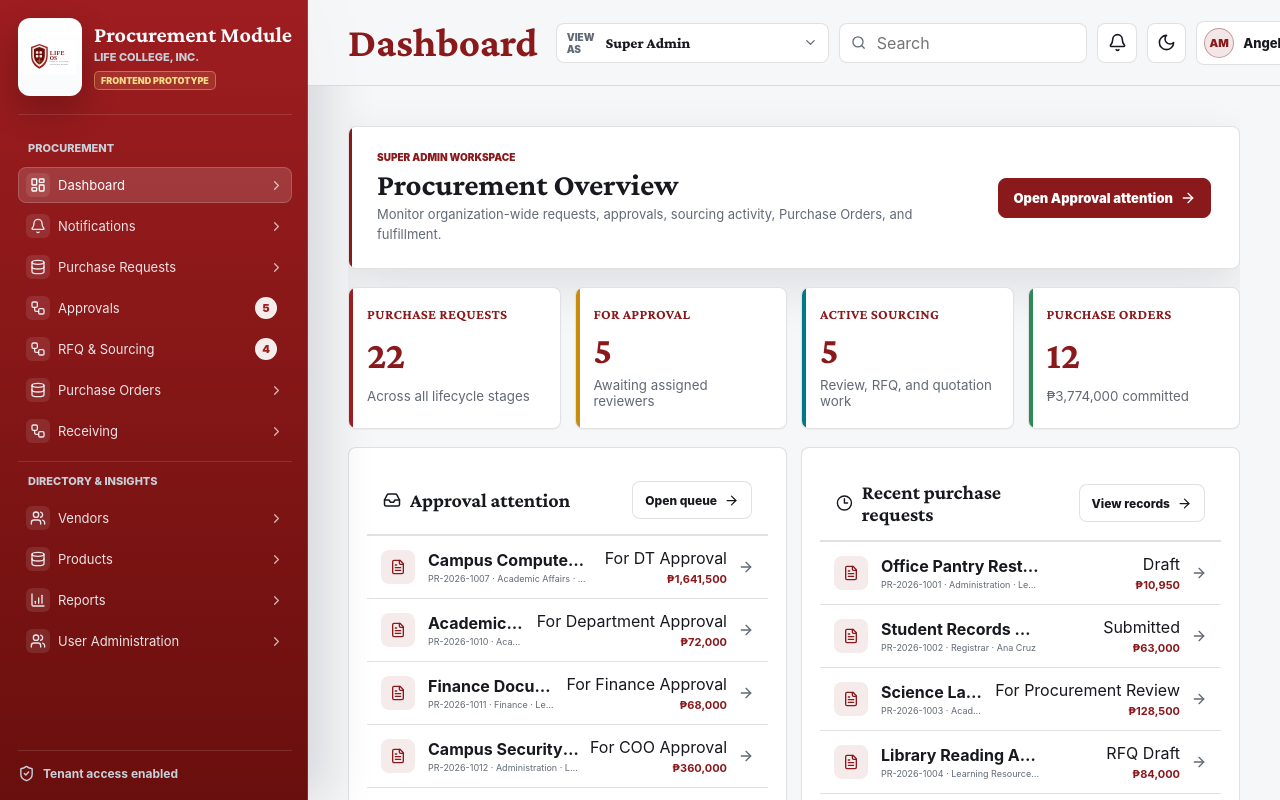
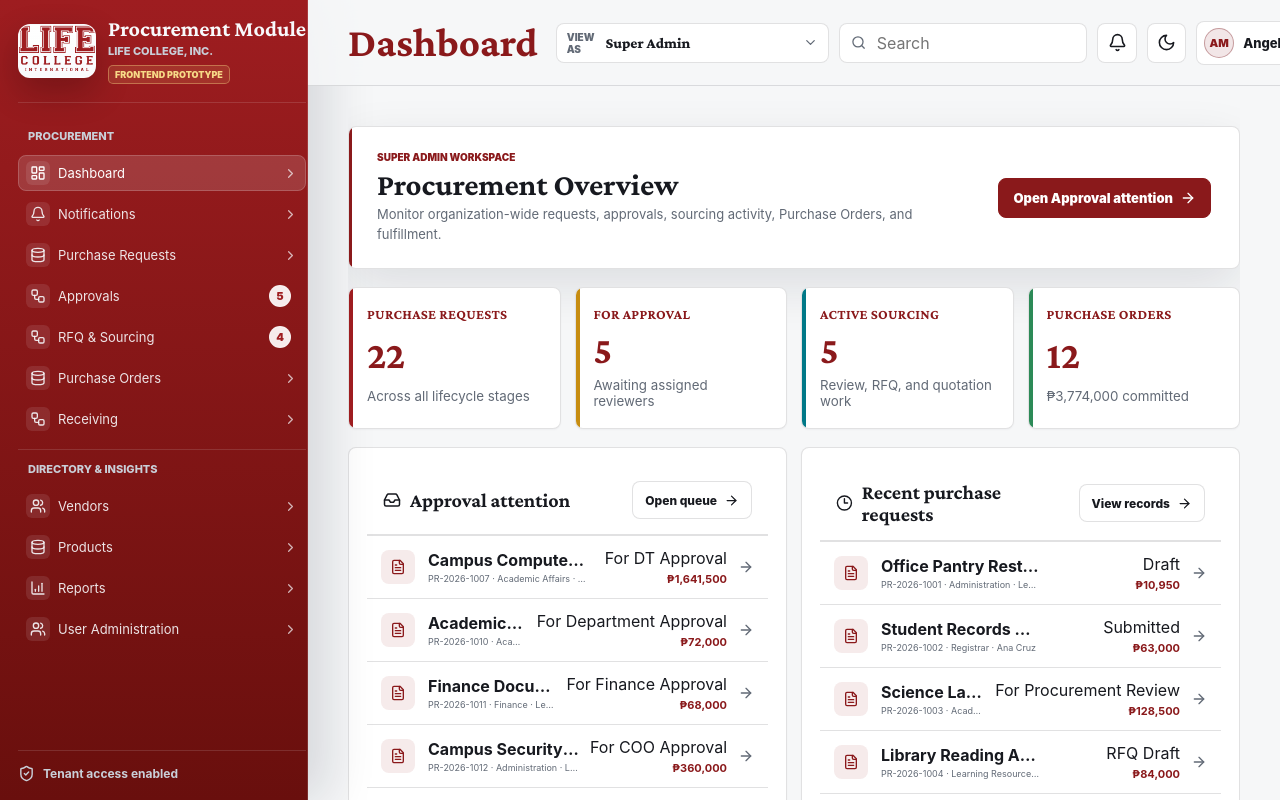
Before and after one commit to lcfajarda-lifecollege/procurement-frontend-prototype, a React (Vite) app: page / in a window 1280 px wide. Shown: the top 800 px of the page. Built offline with nearby package versions, Linux system fonts and the light colour scheme.

Commit message:
Use official Life College branding

```diff
--- a/src/App.tsx
+++ b/src/App.tsx
@@ -481,7 +481,7 @@ function BrandLockup({ branding, compact = false }: { branding: Branding; compac
   return (
     <div className="brand-lockup">
       <span className="brand-mark">
-        <img src={`${import.meta.env.BASE_URL}lifeos-platform-crest.svg`} alt="" />
+        <img src={`${import.meta.env.BASE_URL}life-college-international-logo.png`} alt="Life College International" />
       </span>
       <span>
         <strong>{branding.brandName}</strong>
--- a/src/procurement.css
+++ b/src/procurement.css
@@ -21,7 +21,7 @@
 .proc-page:has(.requests-actions-only) { position:relative; }
 .requests-actions-only { position:absolute; z-index:2; top:0; right:0; min-height:40px; justify-content:flex-end; margin:0; }
 .requests-actions-only + .proc-filterbar { min-height:40px; margin-top:0; padding-right:150px; }
-.rfq-list-card { padding:0; overflow:hidden; }.rfq-list-card .proc-card-header { margin:0; padding:16px; }.rfq-list-row { display:grid; grid-template-columns:42px minmax(0,1.5fr) minmax(180px,.7fr) auto 20px; align-items:center; gap:14px; width:100%; border:0; border-top:1px solid var(--line); background:transparent; color:var(--text); padding:15px 16px; text-align:left; cursor:pointer; }.rfq-list-row:hover { background:color-mix(in srgb,var(--maroon) 5%,transparent); }.rfq-list-row>span { min-width:0; }.rfq-list-row b,.rfq-list-row small { display:block; }.rfq-list-row small { margin-top:4px; color:var(--muted); }.rfq-list-row>strong { color:var(--maroon-strong); font-family:"Crimson Pro",Georgia,serif; font-size:20px; }.rfq-list-icon { display:grid; width:40px; height:40px; place-items:center; border-radius:8px; background:color-mix(in srgb,var(--maroon) 10%,var(--panel)); color:var(--maroon-strong); }.rfq-row-chevron { color:var(--muted); }
+.rfq-list-card { padding:0; overflow:hidden; }.rfq-list-card .proc-card-header { margin:0; padding:16px; }.rfq-list-row { display:grid; grid-template-columns:42px minmax(0,1.5fr) minmax(180px,.7fr) 20px; align-items:center; gap:14px; width:100%; border:0; border-top:1px solid var(--line); background:transparent; color:var(--text); padding:15px 16px; text-align:left; cursor:pointer; }.rfq-list-row:hover { background:color-mix(in srgb,var(--maroon) 5%,transparent); }.rfq-list-row>span { min-width:0; }.rfq-list-row b,.rfq-list-row small { display:block; }.rfq-list-row small { margin-top:4px; color:var(--muted); }.rfq-list-icon { display:grid; width:40px; height:40px; place-items:center; border-radius:8px; background:color-mix(in srgb,var(--maroon) 10%,var(--panel)); color:var(--maroon-strong); }.rfq-row-chevron { color:var(--muted); }
 .procurement-toolbar { display:flex; align-items:center; justify-content:space-between; gap:16px; margin:-10px 0 22px; border-bottom:1px solid var(--line); padding:0 0 16px; }
 .procurement-toolbar p { margin:4px 0 0; color:var(--muted); font-size:13px; }
 .role-preview-toolbar { justify-content:flex-end; }
@@ -694,7 +694,7 @@
   .proc-hero,.page-heading-card,.proc-card { max-width:100%; }
   .metric-grid { grid-template-columns:1fr; }
   .rfq-list-row { grid-template-columns:40px minmax(0,1fr) auto; }
-  .rfq-list-row>span:nth-of-type(3),.rfq-list-row>strong { display:none; }
+  .rfq-list-row>span:nth-of-type(3) { display:none; }
   .user-assignment-footer { align-items:stretch; flex-direction:column; }
   .vendor-profile-grid { grid-template-columns:1fr; }
 }
--- a/src/styles.css
+++ b/src/styles.css
@@ -158,22 +158,23 @@ a {
 
 .brand-mark {
   display: grid;
-  width: 64px;
-  height: 78px;
+  width: 78px;
+  height: 54px;
   flex: 0 0 auto;
-  place-items: center;
+  place-items: start center;
   overflow: hidden;
   border: 1px solid rgba(248, 250, 252, 0.46);
   border-radius: 12px;
   background: linear-gradient(180deg, rgba(255, 255, 255, 0.98), rgba(248, 250, 252, 0.9)), #ffffff;
   box-shadow: 0 14px 34px rgba(14, 5, 5, 0.24), inset 0 1px 0 rgba(255, 255, 255, 0.76);
-  padding: 5px;
+  padding: 0;
 }
 
 .brand-mark img {
-  width: 100%;
-  height: 100%;
-  object-fit: contain;
+  width: 76px;
+  height: auto;
+  max-width: none;
+  transform: translateY(-45px);
 }
 
 .nav-list {
```
Also changed, not shown: src/ProcurementModule.tsx (+2 -2 lines).
